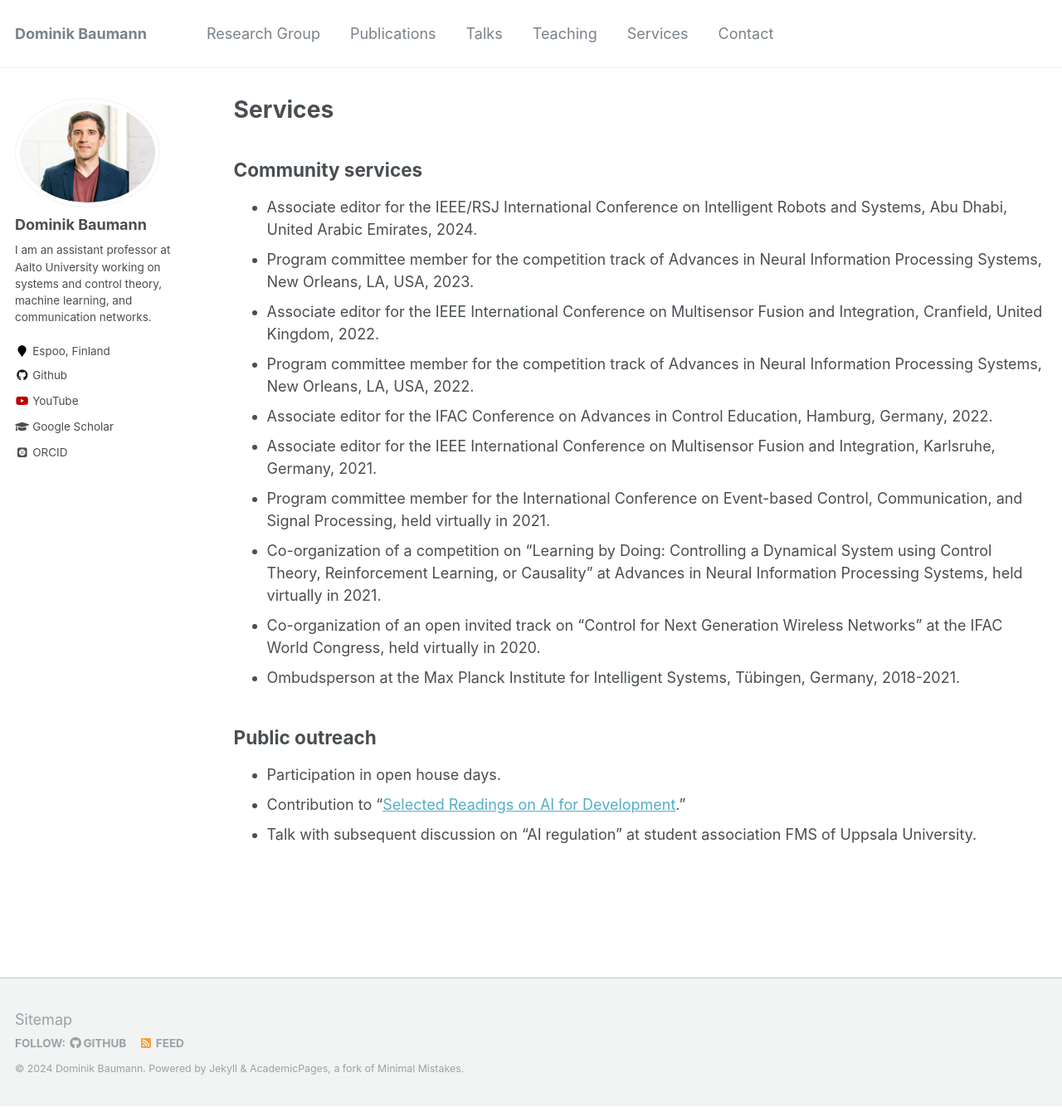
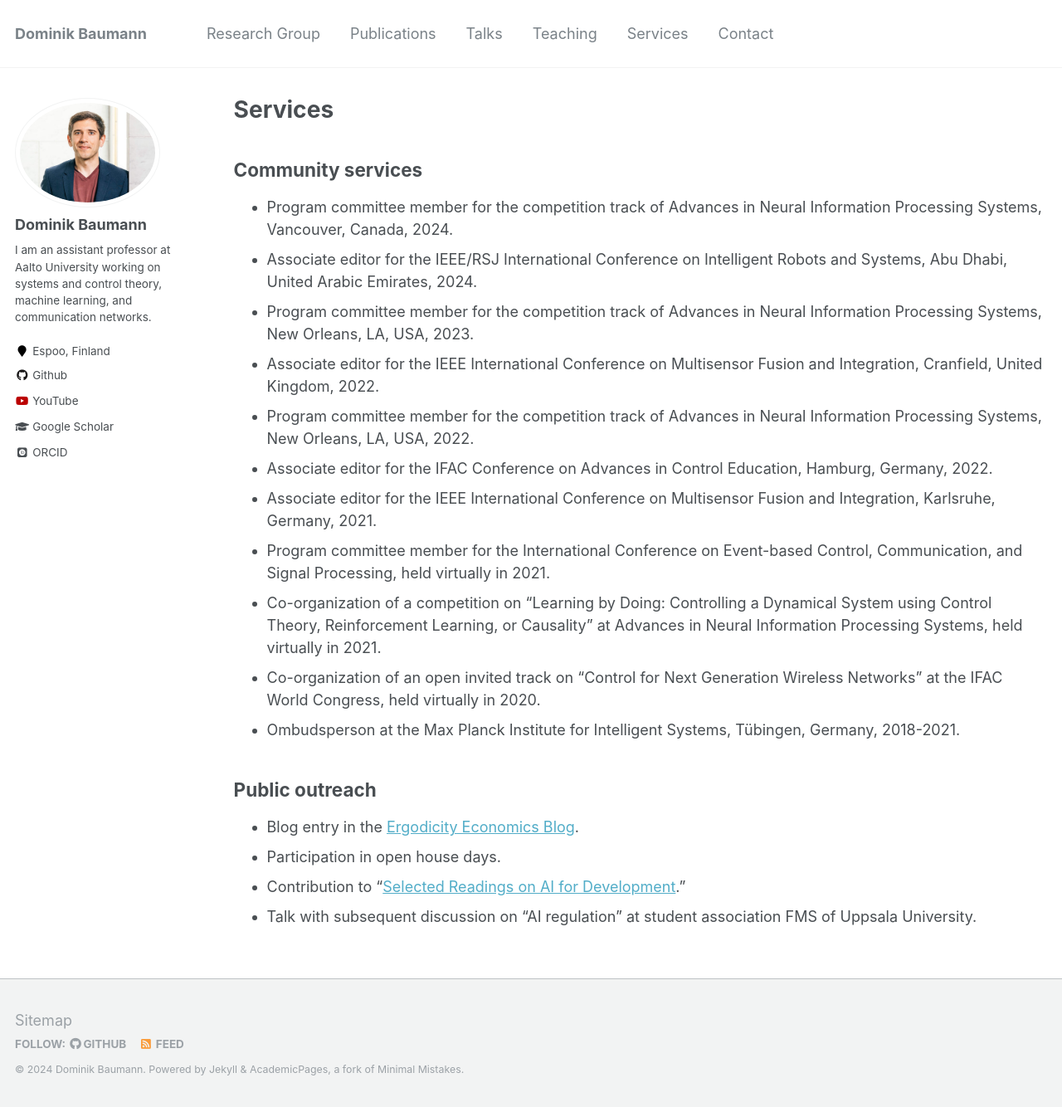
Before and after one commit to baumanndominik/baumanndominik.github.io, a Jekyll site: the page built from _pages/services.md, in a window 1280 px wide and 1334 px high. Shown: the whole window at 83% size. Built offline with Jekyll 4.4.1, drawn with Linux system fonts in a browser that asks for light colours; some web fonts are replaced.

Commit message:
NeurIPS and blog entry

```diff
--- a/_pages/services.md
+++ b/_pages/services.md
@@ -6,6 +6,7 @@ author_profile: true
 ---
 
 ## Community services
+* Program committee member for the competition track of Advances in Neural Information Processing Systems, Vancouver, Canada, 2024.
 * Associate editor for the IEEE/RSJ International Conference on Intelligent Robots and Systems, Abu Dhabi, United Arabic Emirates, 2024.
 * Program committee member for the competition track of Advances in Neural Information Processing Systems, New Orleans, LA, USA, 2023.
 * Associate editor for the IEEE International Conference on Multisensor Fusion and Integration, Cranfield, United Kingdom, 2022.
@@ -19,6 +20,7 @@ author_profile: true
 
 ## Public outreach
 
+* Blog entry in the [Ergodicity Economics Blog](https://ergodicityeconomics.com/2023/10/20/an-ergodicity-perspective-on-reinforcement-learning/).
 * Participation in open house days.
 * Contribution to "[Selected Readings on AI for Development](https://medium.com/data-stewards-network/selected-readings-on-ai-for-development-24aff54fdc8)."
 * Talk with subsequent discussion on "AI regulation" at student association FMS of Uppsala University.
```
